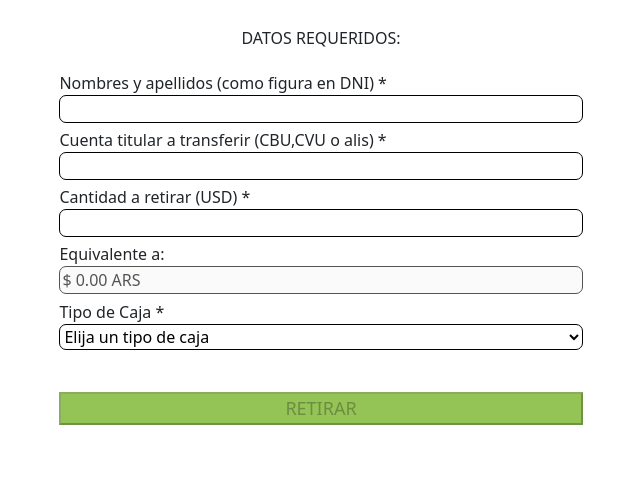
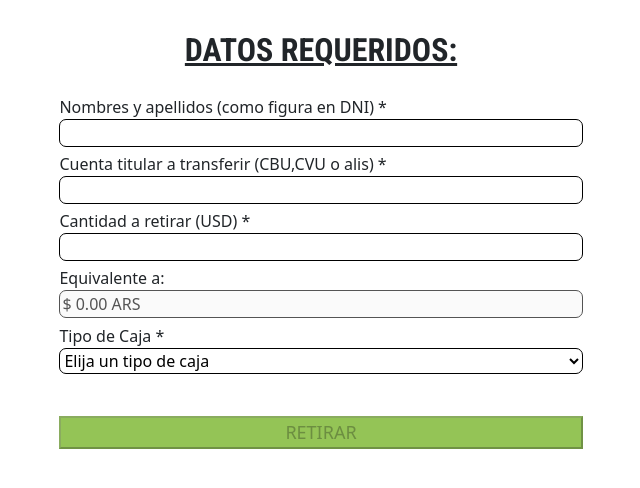
Before and after one commit to roAscurra/Retirospig, a website with bundled scripts: page index.html in a window 1280 px wide. Shown: the whole page, without its empty margins (319-959 px from the left). Built offline with nearby package versions, Linux system fonts and the light colour scheme; no server answers.

Commit message:
Estilo del titulo

```diff
--- a/style.css
+++ b/style.css
@@ -33,3 +33,10 @@ margin-top: 8%;
 font-size: large;
 background-color: #94C456;
 }
+#title{
+text-align: center;
+font-size:xx-large;
+font-weight: 700;
+font-family: 'Roboto Condensed', sans-serif;
+text-decoration: underline;
+}
```
